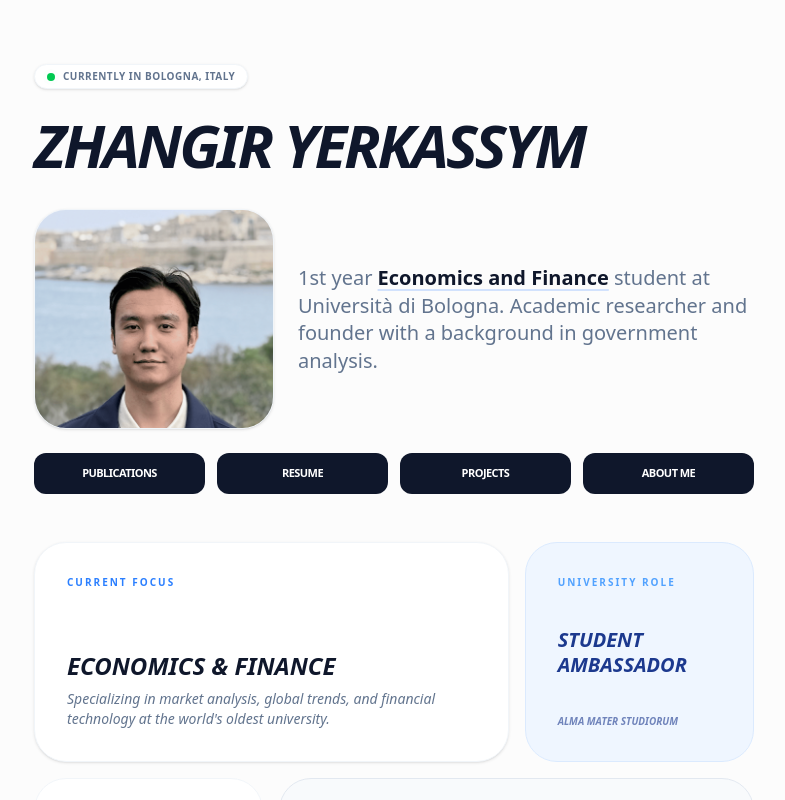
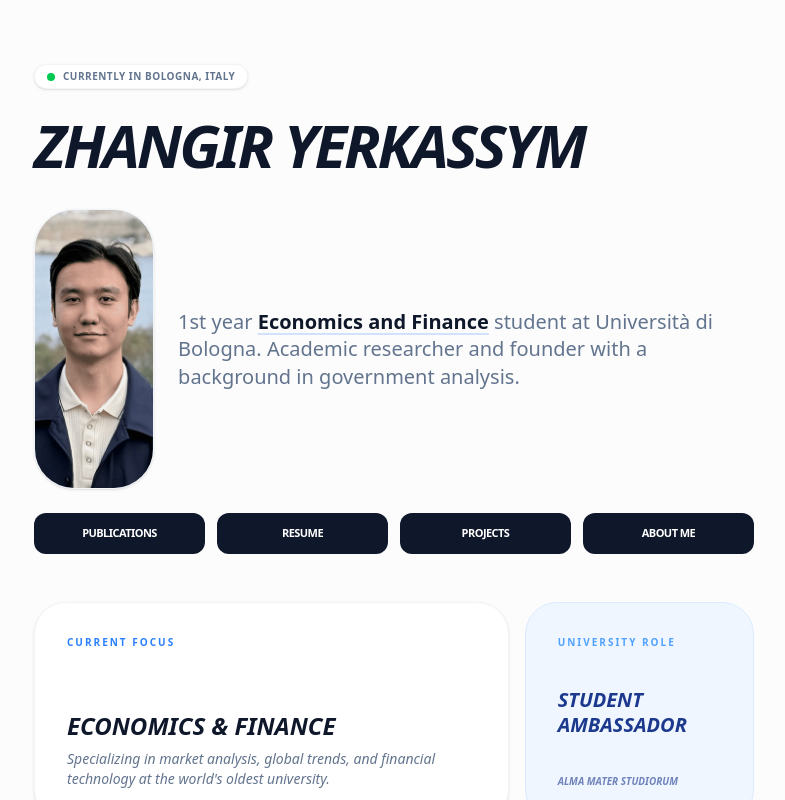
Before and after one commit to JuneiBrunei/jonyportfolio, a Next.js app: page / in a window 1280 px wide. Shown: the top 800 px of the page, without its empty margins (246-1031 px from the left). Built offline with nearby package versions, Linux system fonts and the light colour scheme.

Commit message:
final site version

```diff
--- a/app/page.tsx
+++ b/app/page.tsx
@@ -26,12 +26,12 @@ export default function Home() {
   <div className="flex flex-col md:flex-row gap-6 items-center">
 
     {/* 4. Фото: делаем НЕ квадратным, а чуть приплюснутым, чтобы поднять контент ниже */}
-    <div className="relative w-full md:w-[240px] h-[180px] md:h-[220px] rounded-[2rem] overflow-hidden bg-slate-100 border border-slate-100 shadow-sm flex-shrink-0">
+    <div className="relative w-full h-[300px] md:w-[280px] md:h-[280px] rounded-[2.5rem] overflow-hidden bg-slate-100 border border-slate-100 shadow-sm">
       <img
-        src="/me.png"
-        alt="Zhangir Yerkassym"
-        className="w-full h-auto md:h-full object-cover object-top"
-      />
+  src="/me.png"
+  alt="Zhangir Yerkassym"
+  className="w-full h-full object-cover scale-110 -translate-y-[5%]"
+/>
     </div>
 
     {/* Описание: убираем лишние межстрочные интервалы */}
```
